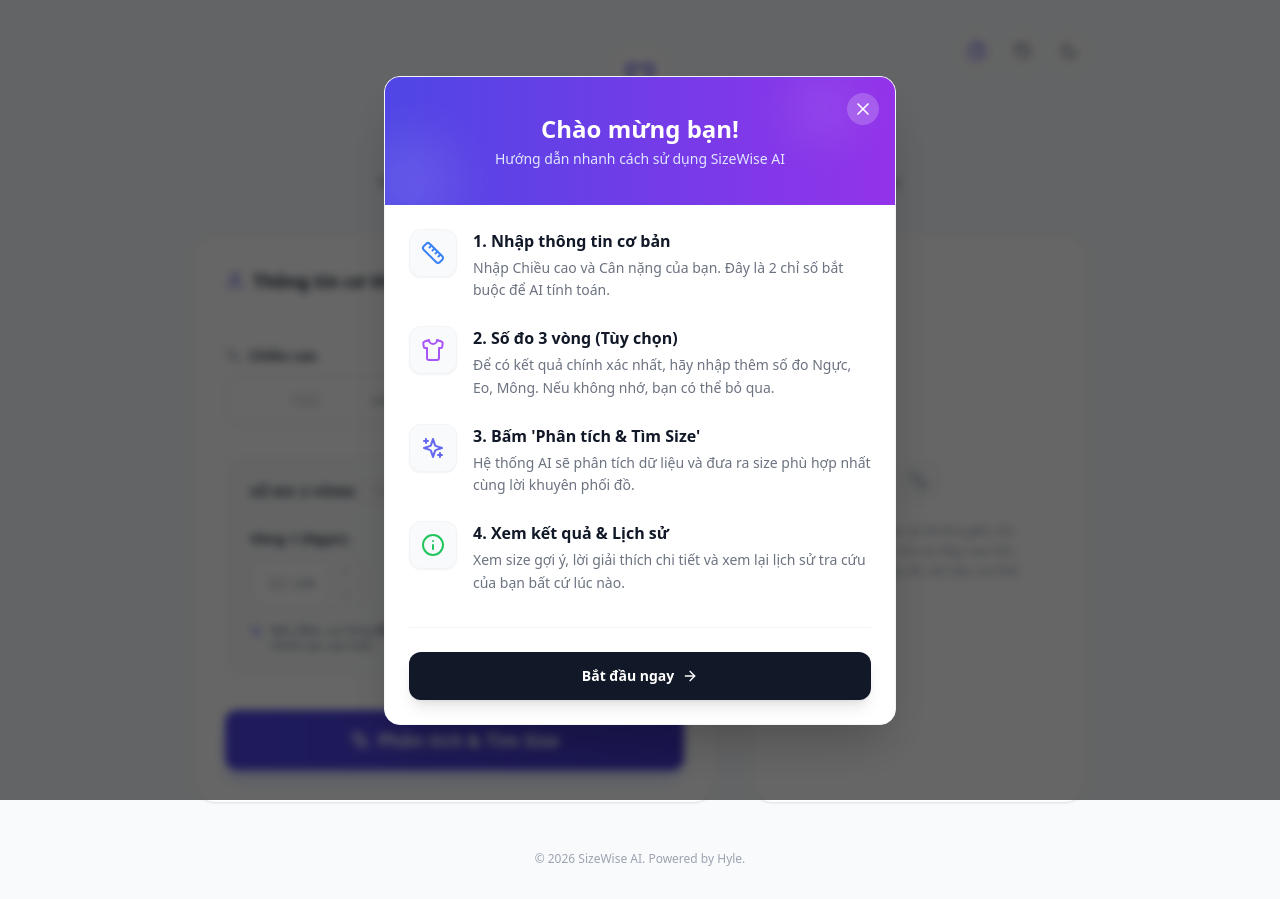
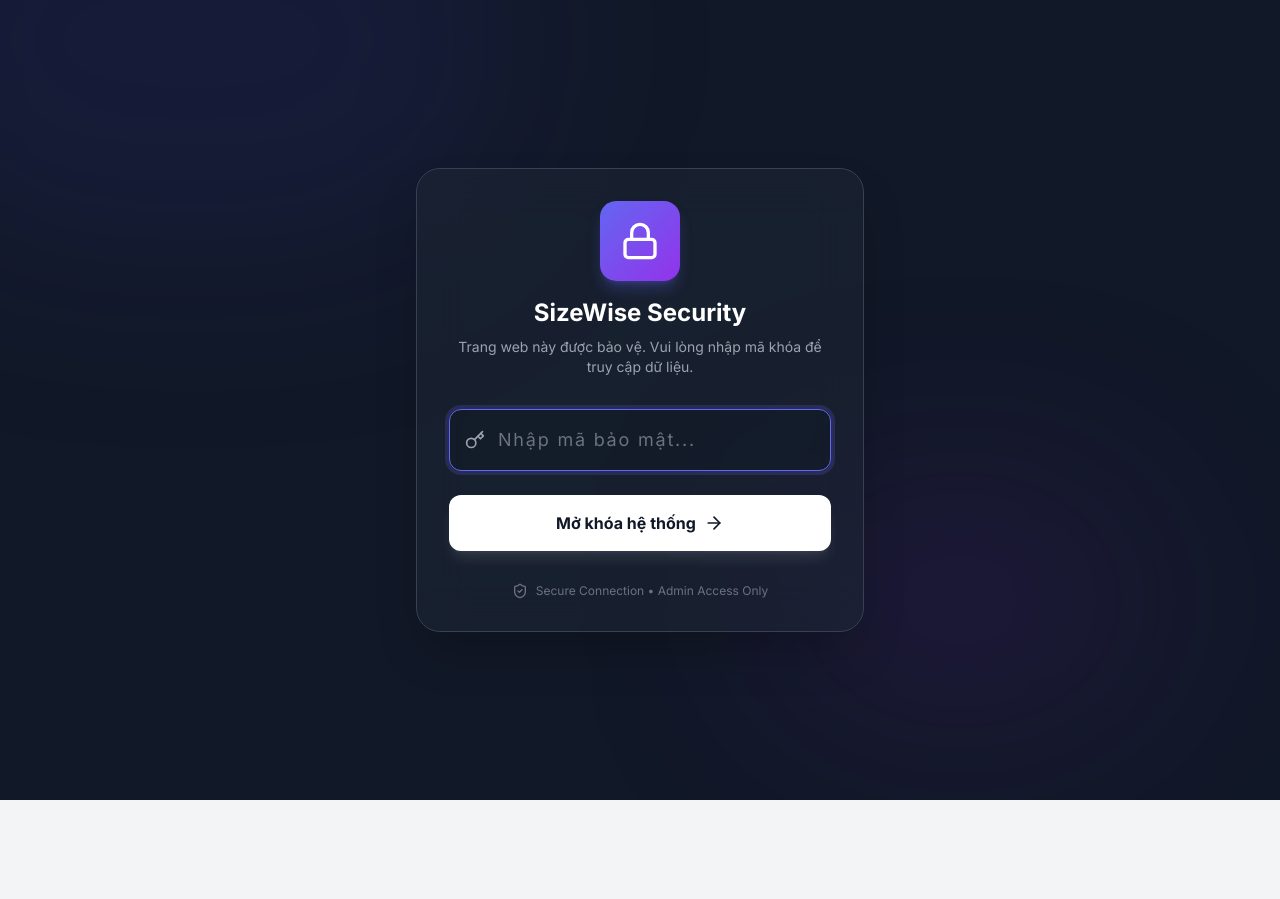
Before and after one commit to GMazer/SizeWise-AI, a React (Vite) app: page / in a window 1280 px wide. After the commit the page ends 800 px from the top, so only its background shows below. Built offline with nearby package versions, Linux system fonts and the light colour scheme.

Commit message:
feat(auth): Implement passcode security gate
Add a passcode-protected security gate to the application. Users must enter a secret code to access the main features. Authentication status is stored in sessionStorage to persist across refreshes within the same tab. Also adds a logout functionality.

```diff
--- a/App.tsx
+++ b/App.tsx
@@ -1,14 +1,32 @@
 
 import React, { useState, useEffect } from 'react';
-import { Ruler, Weight, User, CheckCircle2, Loader2, Sparkles, Shirt, ArrowRightLeft, Eraser, Moon, Sun, History, HelpCircle } from 'lucide-react';
+import { Ruler, Weight, User, CheckCircle2, Loader2, Sparkles, Shirt, ArrowRightLeft, Eraser, Moon, Sun, History, HelpCircle, LogOut } from 'lucide-react';
 import { InputField } from './components/InputField';
 import { BodyMeasurements, SizePrediction, HistoryItem } from './types';
 import { predictSizeWithGemini } from './services/geminiService';
 import { HistoryModal } from './components/HistoryModal';
 import { TutorialModal } from './components/TutorialModal';
 import { NotificationToast, NotificationType } from './components/NotificationToast';
+import { SecurityGate } from './components/SecurityGate';
 
 const App: React.FC = () => {
+  // --- AUTHENTICATION STATE ---
+  const [isAuthenticated, setIsAuthenticated] = useState(false);
+
+  // Check session storage on mount
+  useEffect(() => {
+    const auth = sessionStorage.getItem('sizeWise_auth');
+    if (auth === 'true') {
+      setIsAuthenticated(true);
+    }
+  }, []);
+
+  const handleLogout = () => {
+    sessionStorage.removeItem('sizeWise_auth');
+    setIsAuthenticated(false);
+  };
+
+  // --- APP STATE ---
   const [measurements, setMeasurements] = useState<BodyMeasurements>({
     height: '',
     weight: '',
@@ -42,8 +60,10 @@ const App: React.FC = () => {
     setNotification(prev => ({ ...prev, isVisible: false }));
   };
 
-  // Load history & Check tutorial seen from localStorage on mount
+  // Load history & Check tutorial seen from localStorage on mount (Only if authenticated)
   useEffect(() => {
+    if (!isAuthenticated) return; // Chỉ load dữ liệu khi đã đăng nhập
+
     // Load History
     const savedHistory = localStorage.getItem('sizeWiseHistory');
     if (savedHistory) {
@@ -63,7 +83,7 @@ const App: React.FC = () => {
       }, 500);
       return () => clearTimeout(timer);
     }
-  }, []);
+  }, [isAuthenticated]);
 
   const handleCloseTutorial = () => {
     setIsTutorialOpen(false);
@@ -72,19 +92,19 @@ const App: React.FC = () => {
 
   // Save history to localStorage whenever it changes
   useEffect(() => {
-    localStorage.setItem('sizeWiseHistory', JSON.stringify(history));
-  }, [history]);
+    if (isAuthenticated) {
+      localStorage.setItem('sizeWiseHistory', JSON.stringify(history));
+    }
+  }, [history, isAuthenticated]);
 
   // Dark Mode State
   const [isDarkMode, setIsDarkMode] = useState<boolean>(() => {
-    // Check system preference on initial load
     if (typeof window !== 'undefined') {
       return window.matchMedia('(prefers-color-scheme: dark)').matches;
     }
     return false;
   });
 
-  // Apply dark mode class to html element
   useEffect(() => {
     if (isDarkMode) {
       document.documentElement.classList.add('dark');
@@ -117,8 +137,6 @@ const App: React.FC = () => {
   };
 
   const handleClearHistory = () => {
-    // Dùng window.confirm ở đây vẫn chấp nhận được vì nó là hành động nguy hiểm cần chặn
-    // Tuy nhiên, có thể thay bằng Custom Modal sau này.
     if (window.confirm("Bạn có chắc chắn muốn xóa toàn bộ lịch sử?")) {
       setHistory([]);
       showNotification("Đã xóa toàn bộ lịch sử tra cứu", 'success');
@@ -136,7 +154,6 @@ const App: React.FC = () => {
     const hasAll3Vong = measurements.bust && measurements.waist && measurements.hips;
 
     if (hasAny3Vong && !hasAll3Vong) {
-      // Thay thế alert cũ bằng Notification Warning
       showNotification(
         "Nếu bạn nhập số đo 3 vòng, vui lòng nhập đầy đủ cả 3 (Ngực, Eo, Mông) để có kết quả chính xác, hoặc để trống tất cả.",
         'warning'
@@ -153,7 +170,6 @@ const App: React.FC = () => {
       const result = await predictSizeWithGemini(measurements, useFullModel);
       setPrediction(result);
 
-      // Add to history if successful
       const newHistoryItem: HistoryItem = {
         id: Date.now().toString(),
         timestamp: Date.now(),
@@ -180,10 +196,15 @@ const App: React.FC = () => {
     return "text-2xl";
   };
 
+  // --- SECURITY CHECK RENDER ---
+  if (!isAuthenticated) {
+    return <SecurityGate onUnlock={() => setIsAuthenticated(true)} />;
+  }
+
+  // --- MAIN APP RENDER ---
   return (
     <div className="min-h-screen bg-[#f8fafc] dark:bg-gray-950 py-8 px-4 sm:px-6 lg:px-8 font-sans transition-colors duration-300">
 
-      {/* Toast Notification Component */}
       <NotificationToast
         message={notification.message}
         type={notification.type}
@@ -193,7 +214,7 @@ const App: React.FC = () => {
 
       <div className="max-w-4xl mx-auto relative">
 
-        {/* Top Actions: Tutorial, History & Theme Toggle */}
+        {/* Top Actions */}
         <div className="absolute top-0 right-0 flex items-center gap-2">
            <button
             onClick={() => setIsTutorialOpen(true)}
@@ -217,6 +238,14 @@ const App: React.FC = () => {
             title={isDarkMode ? "Chuyển sang chế độ sáng" : "Chuyển sang chế độ tối"}
           >
             {isDarkMode ? <Sun className="w-5 h-5" /> : <Moon className="w-5 h-5" />}
+          </button>
+
+          <button
+            onClick={handleLogout}
+            className="p-2 rounded-full bg-white dark:bg-gray-800 text-red-500 hover:text-red-600 dark:text-red-400 dark:hover:text-red-300 shadow-sm border border-gray-200 dark:border-gray-700 hover:bg-red-50 dark:hover:bg-red-900/20 transition-all focus:outline-none ml-2"
+            title="Khóa lại"
+          >
+            <LogOut className="w-5 h-5" />
           </button>
         </div>
 
--- /dev/null
+++ b/components/SecurityGate.tsx
@@ -0,0 +1,95 @@
+
+import React, { useState } from 'react';
+import { Lock, Key, ArrowRight, ShieldCheck, AlertCircle } from 'lucide-react';
+
+interface SecurityGateProps {
+  onUnlock: () => void;
+}
+
+export const SecurityGate: React.FC<SecurityGateProps> = ({ onUnlock }) => {
+  const [passcode, setPasscode] = useState('');
+  const [error, setError] = useState(false);
+  const [shake, setShake] = useState(false);
+
+  // MẬT KHẨU MẶC ĐỊNH: 123456
+  // Bạn có thể thay đổi chuỗi này thành bất cứ gì bạn muốn bảo mật
+  const SECRET_CODE = "123456";
+
+  const handleLogin = (e?: React.FormEvent) => {
+    e?.preventDefault();
+
+    if (passcode === SECRET_CODE) {
+      // Lưu trạng thái đã đăng nhập vào Session (mất khi tắt tab)
+      sessionStorage.setItem('sizeWise_auth', 'true');
+      onUnlock();
+    } else {
+      setError(true);
+      setShake(true);
+      setTimeout(() => setShake(false), 500); // Reset animation rung lắc
+    }
+  };
+
+  return (
+    <div className="fixed inset-0 z-[100] bg-gray-900 flex items-center justify-center p-4">
+      {/* Background decoration */}
+      <div className="absolute inset-0 overflow-hidden">
+        <div className="absolute -top-[20%] -left-[10%] w-[50%] h-[50%] bg-indigo-900/20 rounded-full blur-[100px]"></div>
+        <div className="absolute bottom-[10%] right-[10%] w-[30%] h-[30%] bg-purple-900/20 rounded-full blur-[100px]"></div>
+      </div>
+
+      <div className="w-full max-w-md relative">
+        <div className="bg-gray-800/50 backdrop-blur-xl border border-gray-700 shadow-2xl rounded-3xl p-8">
+
+          <div className="flex flex-col items-center mb-8">
+            <div className="w-20 h-20 bg-gradient-to-br from-indigo-500 to-purple-600 rounded-2xl flex items-center justify-center shadow-lg shadow-indigo-500/30 mb-4 group transition-transform hover:scale-105 duration-300">
+              <Lock className="w-10 h-10 text-white" />
+            </div>
+            <h1 className="text-2xl font-bold text-white mb-2">SizeWise Security</h1>
+            <p className="text-gray-400 text-center text-sm">
+              Trang web này được bảo vệ. Vui lòng nhập mã khóa để truy cập dữ liệu.
+            </p>
+          </div>
+
+          <form onSubmit={handleLogin} className="space-y-6">
+            <div className={`relative transition-transform duration-100 ${shake ? '-translate-x-2' : ''} ${shake ? 'translate-x-2' : ''}`}>
+              <div className="absolute inset-y-0 left-0 pl-4 flex items-center pointer-events-none">
+                <Key className={`w-5 h-5 ${error ? 'text-red-400' : 'text-gray-400'}`} />
+              </div>
+              <input
+                type="password"
+                className={`w-full bg-gray-900/50 border ${error ? 'border-red-500 focus:border-red-500 focus:ring-red-500/20' : 'border-gray-600 focus:border-indigo-500 focus:ring-indigo-500/20'} text-white text-lg placeholder-gray-500 rounded-xl py-4 pl-12 pr-4 focus:ring-4 outline-none transition-all tracking-widest`}
+                placeholder="Nhập mã bảo mật..."
+                value={passcode}
+                onChange={(e) => {
+                  setPasscode(e.target.value);
+                  setError(false);
+                }}
+                autoFocus
+              />
+            </div>
+
+            {error && (
+              <div className="flex items-center gap-2 text-red-400 text-sm justify-center animate-in fade-in slide-in-from-top-2">
+                <AlertCircle className="w-4 h-4" />
+                <span>Mật khẩu không chính xác</span>
+              </div>
+            )}
+
+            <button
+              type="submit"
+              className="w-full bg-white text-gray-900 font-bold py-4 rounded-xl hover:bg-gray-100 active:scale-[0.98] transition-all flex items-center justify-center gap-2 group shadow-lg shadow-white/10"
+            >
+              <span>Mở khóa hệ thống</span>
+              <ArrowRight className="w-5 h-5 group-hover:translate-x-1 transition-transform" />
+            </button>
+          </form>
+
+          <div className="mt-8 flex items-center justify-center gap-2 text-gray-500 text-xs">
+            <ShieldCheck className="w-4 h-4" />
+            <span>Secure Connection • Admin Access Only</span>
+          </div>
+        </div>
+      </div>
+    </div>
+  );
+};
```
